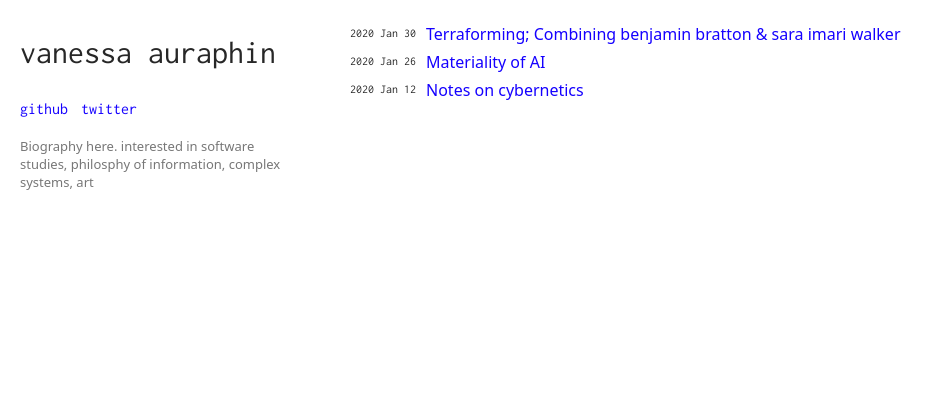
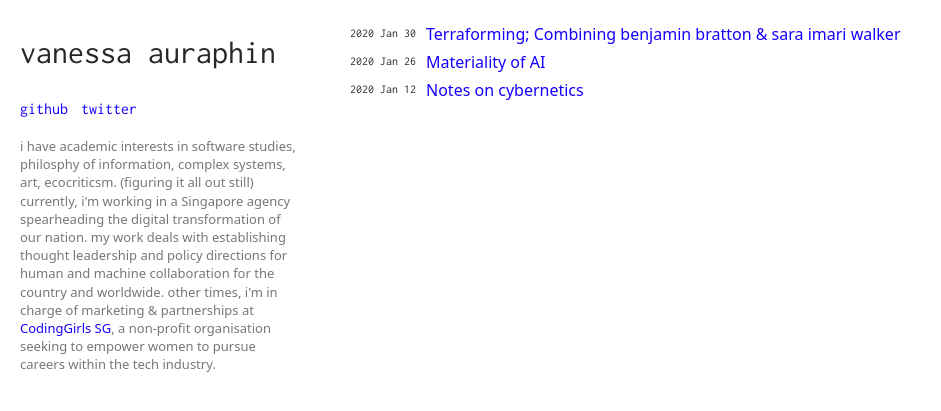
Before and after one commit to litepalette/litepalette.github.io, a Jekyll site: the page built from index.html, in a window 1280 px wide. Shown: the top 411 px of the page, without its empty margins (0-941 px from the left). Built offline with Jekyll 4.4.1, drawn with Linux system fonts in a browser that asks for light colours.

Commit message:
Update default.html

```diff
--- a/_layouts/default.html
+++ b/_layouts/default.html
@@ -46,8 +46,9 @@
                 {% endfor %}
             </ul>
             <p class="bio">
-                Biography here.
-                interested in software studies, philosphy of information, complex systems, art
+                i have academic interests in software studies, philosphy of information, complex systems, art, ecocriticsm. (figuring it all out still)
+                currently, i'm working in a Singapore agency spearheading the digital transformation of our nation. my work deals with establishing thought leadership and policy directions for human and machine collaboration for the country and worldwide.
+                other times, i'm in charge of marketing & partnerships at <a href="http://codinggirls.sg"> CodingGirls SG</a>, a non-profit organisation seeking to empower women to pursue careers within the tech industry.
             </p>
          <!--   <p class="rss">
                 <a href="/feed.xml">RSS Feed</a>
```
